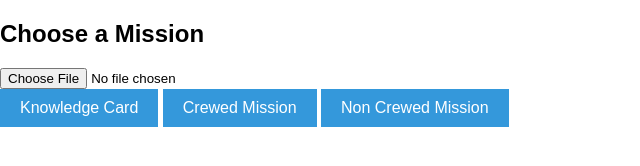
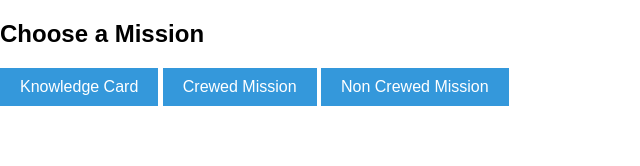
Before and after one commit to AVIJIT-PAL/CHECK-REPO-2023, a plain HTML site: page playPage.html in a window 1280 px wide. Shown: the whole page, without its empty margins (0-640 px from the left). Drawn offline with Linux system fonts and the light colour scheme.

Commit message:
Update playPage.html

```diff
--- a/playPage.html
+++ b/playPage.html
@@ -11,7 +11,7 @@
 <body>
     <div class="play-page">
         <h2>Choose a Mission</h2>
-        <input type="file" id="image-upload" accept="image/*">
+        <div id="image-container"></div>
         <div class="mission-buttons">
             <button id="knowledge-card-btn">Knowledge Card</button>
             <button id="crewed-mission-btn">Crewed Mission</button>
```
